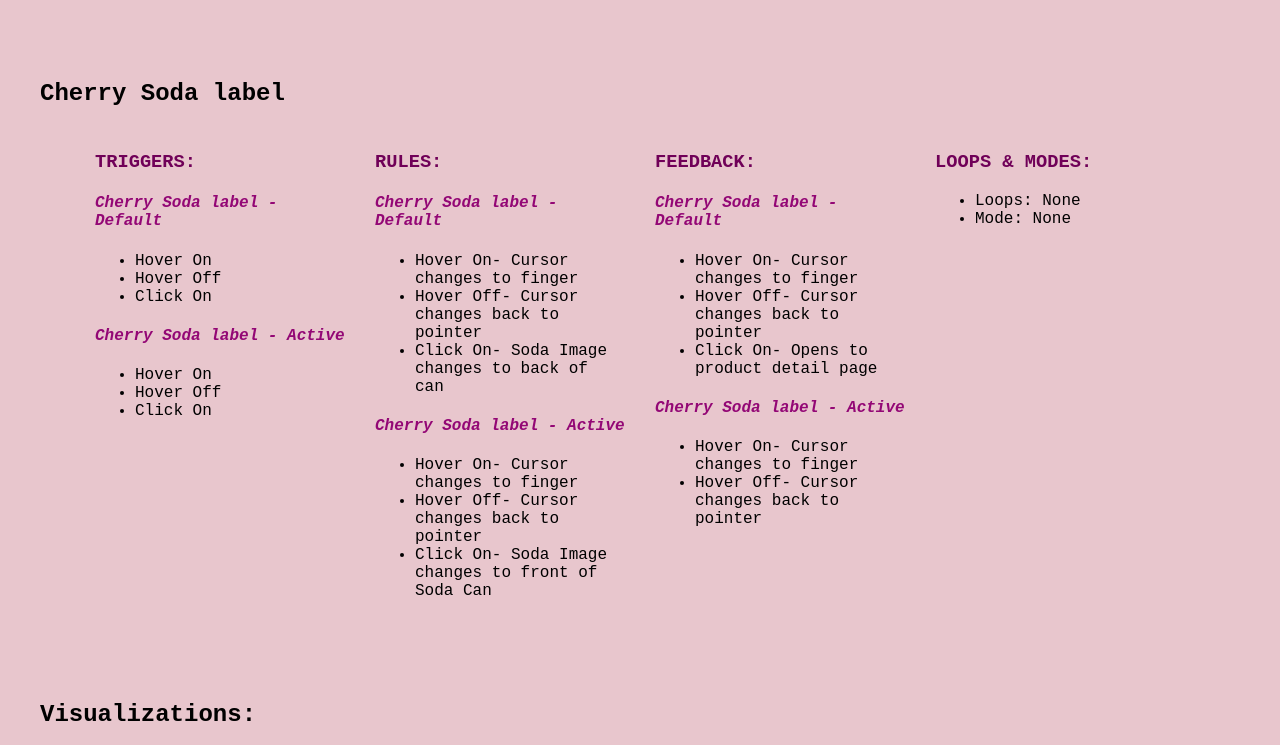
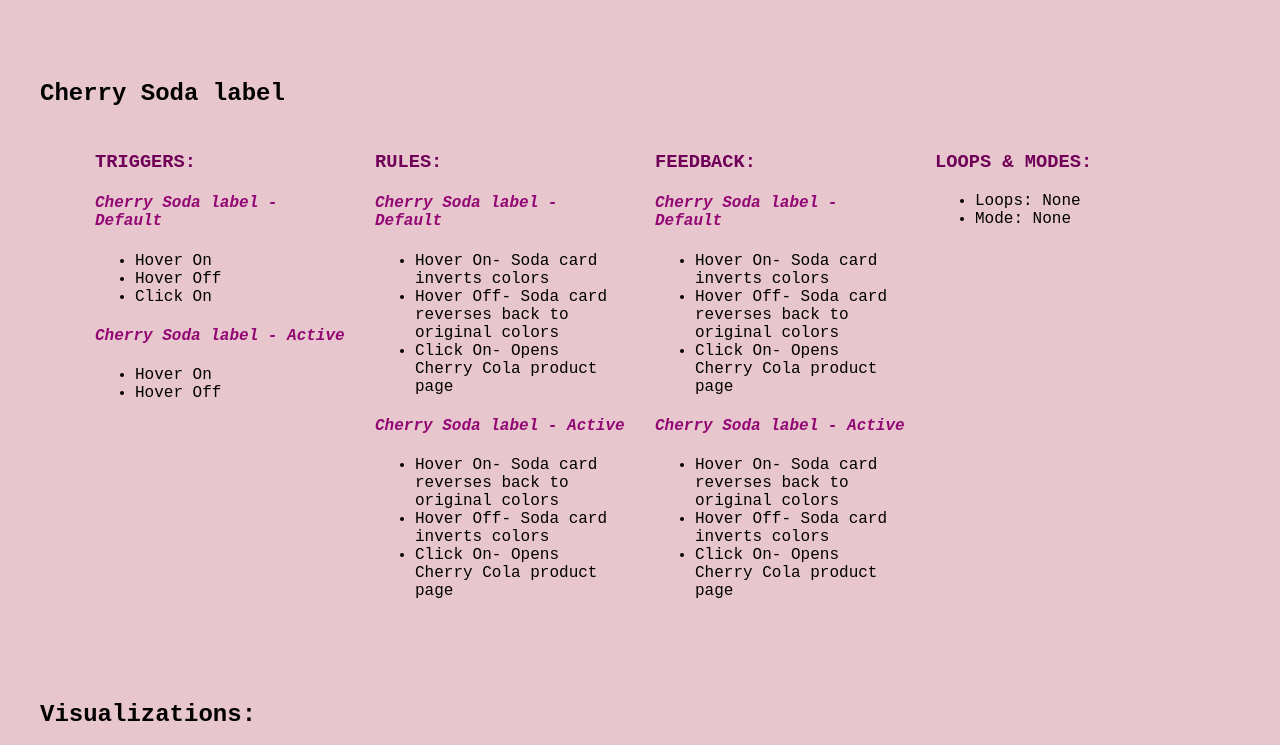
Before and after one commit to Omishac/idm241-oc86, a plain HTML site: page index.html in a window 1280 px wide. Shown: the part 1381-2126 px from the top of the page. Drawn offline with Linux system fonts and the light colour scheme.

Commit message:
Add files via upload

```diff
--- a/index.html
+++ b/index.html
@@ -101,7 +101,7 @@
                 <ul>
                     <li>Hover On- Cursor changes to finger </li>
                     <li>Hover Off- Cursor changes back to pointer</li>
-                    <li>Click On- A loading page that gets filled with bubbles before going to the amazon store loads </li>
+                    <li>Click On- A loading page that gets filled with bubbles before going to the Amazon store loads </li>
                 </ul>
                 <h4>Buy Now Button - Active</h4>
                 <ul>
@@ -117,7 +117,7 @@
         <ul>
             <li>Hover On- Cursor changes to finger </li>
             <li>Hover Off- Cursor changes back to pointer</li>
-            <li>Click On- A loading page that gets filled with bubbles before going to the amazon store loads </li>
+            <li>Click On- A loading page that gets filled with bubbles before going to the Amazon store loads </li>
         </ul>
         <h4>Buy Now Button - Active</h4>
         <ul>
@@ -151,7 +151,6 @@
             <ul>
                 <li>Hover On </li>
                 <li>Hover Off</li>
-                <li>Click On</li>
             </ul>
                 </div>
 
@@ -159,15 +158,15 @@
                     <h3>RULES:</h3>
                     <h4>Cherry Soda label - Default</h4>
                     <ul>
-                        <li>Hover On- Cursor changes to finger </li>
-                        <li>Hover Off- Cursor changes back to pointer</li>
-                        <li>Click On- Soda Image changes to back of can</li>
+                        <li>Hover On- Soda card inverts colors </li>
+                        <li>Hover Off- Soda card reverses back to original colors</li>
+                        <li>Click On- Opens Cherry Cola product page</li>
                     </ul>
                     <h4>Cherry Soda label - Active</h4>
                     <ul>
-                        <li>Hover On- Cursor changes to finger </li>
-                        <li>Hover Off- Cursor changes back to pointer</li>
-                        <li>Click On- Soda Image changes to front of Soda Can</li>
+                        <li>Hover On- Soda card reverses back to original colors </li>
+                        <li>Hover Off- Soda card inverts colors</li>
+                        <li>Click On- Opens Cherry Cola product page</li>
                     </ul>
                 </div>
 
@@ -176,14 +175,15 @@
 
             <h4>Cherry Soda label - Default</h4>
             <ul>
-                <li>Hover On- Cursor changes to finger </li>
-                <li>Hover Off- Cursor changes back to pointer</li>
-                <li>Click On- Opens to product detail page</li>
+                <li>Hover On- Soda card inverts colors </li>
+                <li>Hover Off- Soda card reverses back to original colors</li>
+                <li>Click On- Opens Cherry Cola product page</li>
             </ul>
             <h4>Cherry Soda label - Active</h4>
             <ul>
-                <li>Hover On- Cursor changes to finger </li>
-                <li>Hover Off- Cursor changes back to pointer</li>
+                <li>Hover On- Soda card reverses back to original colors </li>
+                <li>Hover Off- Soda card inverts colors</li>
+                <li>Click On- Opens Cherry Cola product page</li>
             </ul>
                 </div>
 
```
